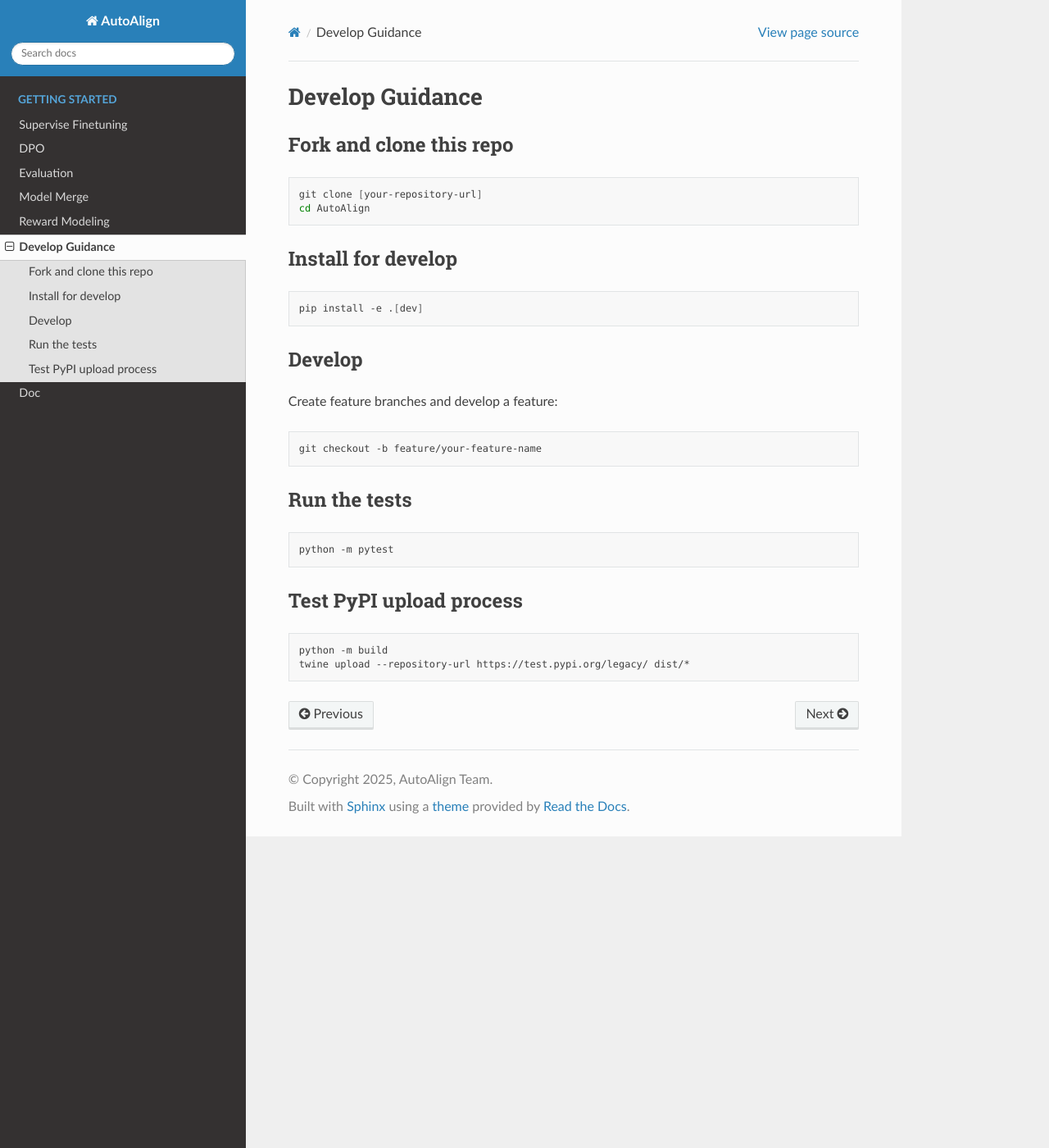
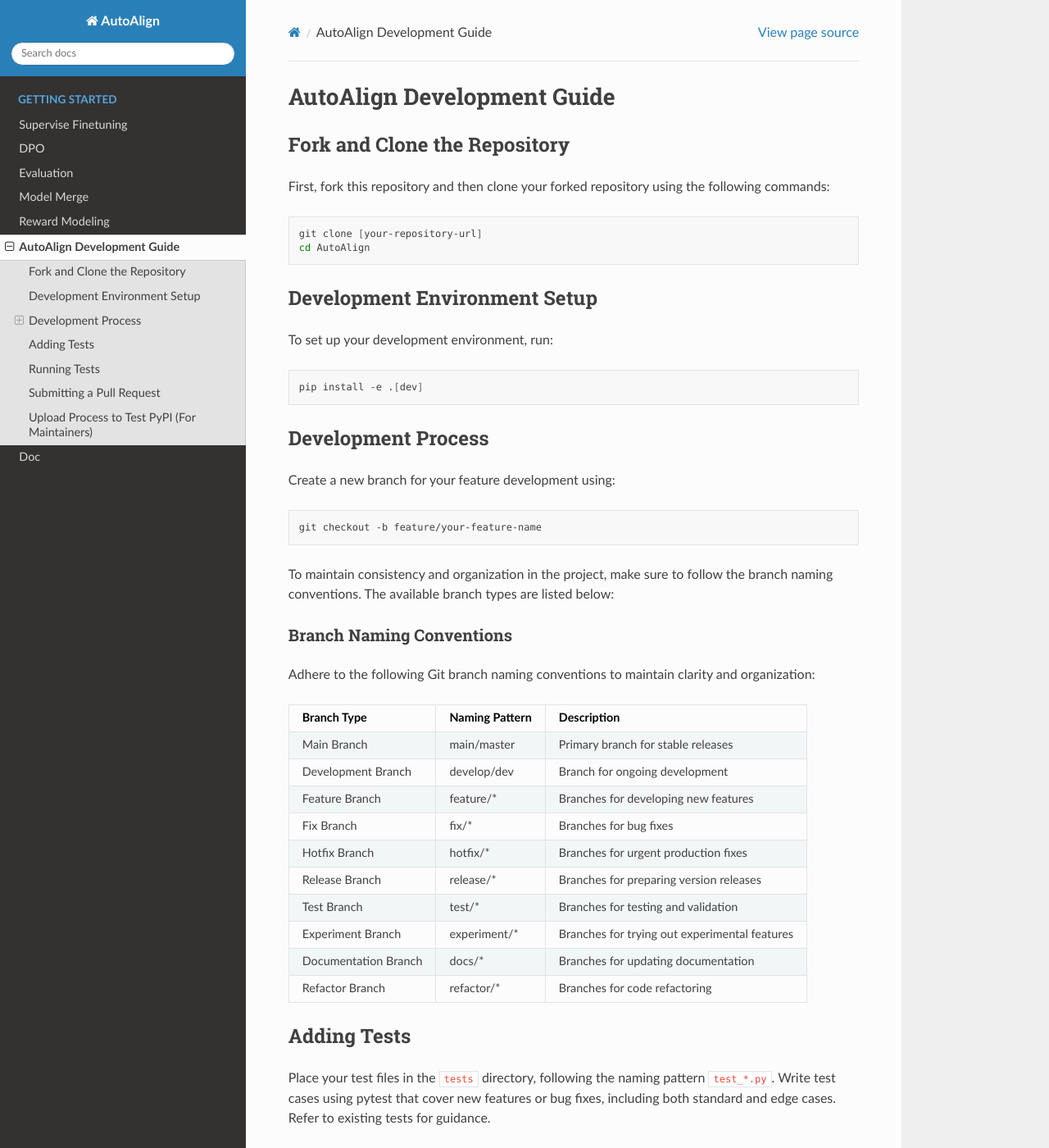
Before and after one commit to icip-cas/AutoAlign, a Sphinx documentation site: the page built from docs/develop.md, in a window 1280 px wide and 1400 px high. Shown: the whole window at 82% size. Built offline with Sphinx 7.4.7 and the Read the Docs theme 3.1.0, drawn with Linux system fonts in a browser that asks for light colours; pages that are not in the unit, such as notebooks, are missing from menus; some of the changed text lies outside the part shown.

Commit message:
Add development guide

````diff
--- a/docs/develop.md
+++ b/docs/develop.md
@@ -1,35 +1,72 @@
-# Develop Guidance
+# AutoAlign Development Guide
 
-## Fork and clone this repo
+## Fork and Clone the Repository
+
+First, fork this repository and then clone your forked repository using the following commands:
 
 ```bash
 git clone [your-repository-url]
 cd AutoAlign
 ```
 
-## Install for develop
+## Development Environment Setup
+
+To set up your development environment, run:
 
 ```bash
 pip install -e .[dev]
 ```
 
-## Develop
+## Development Process
 
-Create feature branches and develop a feature:
+Create a new branch for your feature development using:
 
 ```bash
 git checkout -b feature/your-feature-name
 ```
 
-## Run the tests
+To maintain consistency and organization in the project, make sure to follow the branch naming conventions. The available branch types are listed below:
+
+### Branch Naming Conventions
+
+Adhere to the following Git branch naming conventions to maintain clarity and organization:
+
+| Branch Type        | Naming Pattern  | Description                                      |
+|--------------------|-----------------|--------------------------------------------------|
+| Main Branch        | main/master     | Primary branch for stable releases               |
+| Development Branch | develop/dev     | Branch for ongoing development                   |
+| Feature Branch     | feature/*       | Branches for developing new features             |
+| Fix Branch         | fix/*           | Branches for bug fixes                           |
+| Hotfix Branch      | hotfix/*        | Branches for urgent production fixes             |
+| Release Branch     | release/*       | Branches for preparing version releases          |
+| Test Branch        | test/*          | Branches for testing and validation              |
+| Experiment Branch  | experiment/*    | Branches for trying out experimental features    |
+| Documentation Branch| docs/*         | Branches for updating documentation              |
+| Refactor Branch    | refactor/*      | Branches for code refactoring                    |
+
+## Adding Tests
+
+Place your test files in the `tests` directory, following the naming pattern `test_*.py`. Write test cases using pytest that cover new features or bug fixes, including both standard and edge cases. Refer to existing tests for guidance.
+
+## Running Tests
+
+To execute your tests, use:
 
 ```bash
 python -m pytest
 ```
 
-## Test PyPI upload process
+## Submitting a Pull Request
+
+Follow the guidelines in `.github/PULL_REQUEST_TEMPLATE.md` to submit a pull request.
+
+## Upload Process to Test PyPI (For Maintainers)
+
+To test the PyPI upload process, execute:
 
 ```bash
 python -m build
 twine upload --repository-url https://test.pypi.org/legacy/ dist/*
 ```
+
+By following this guide, you ensure a streamlined and organized development process for AutoAlign.
````
Also changed, not shown: README.md (+1 -8 lines), 1 other file.
